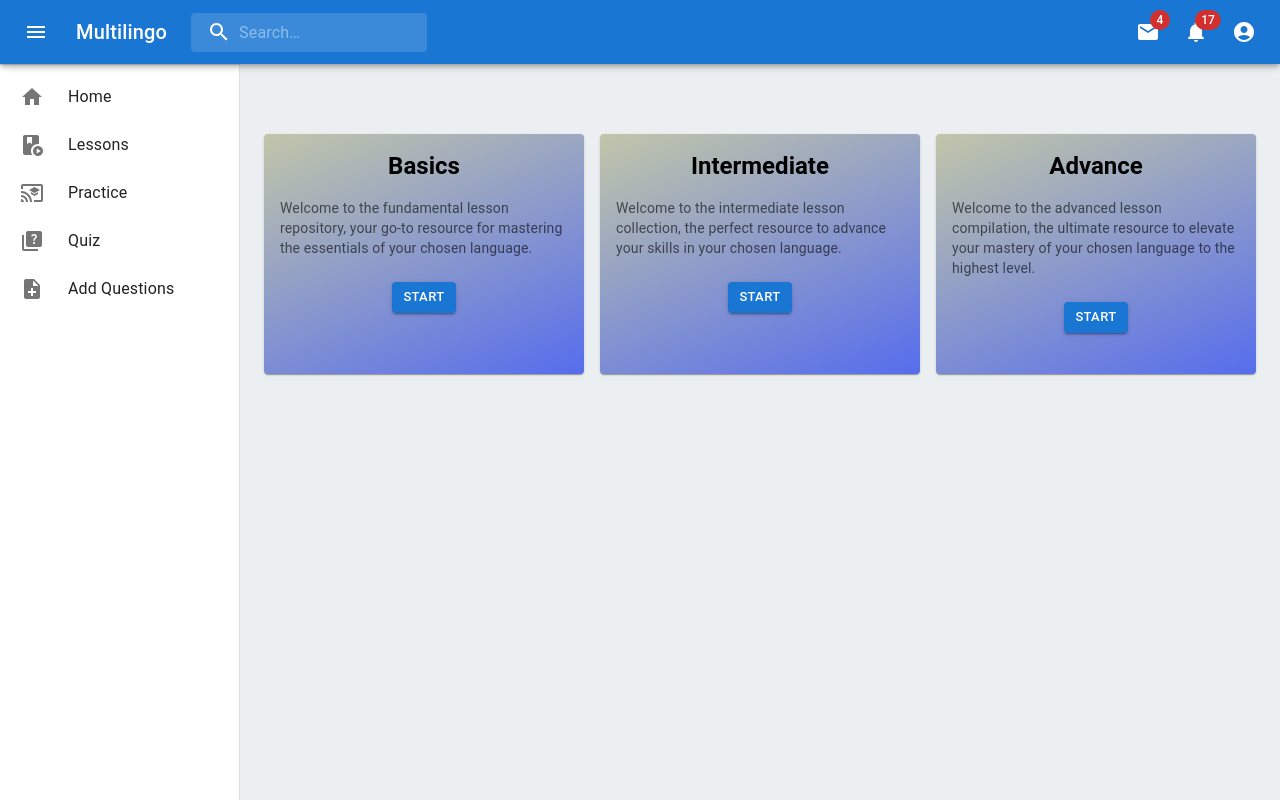
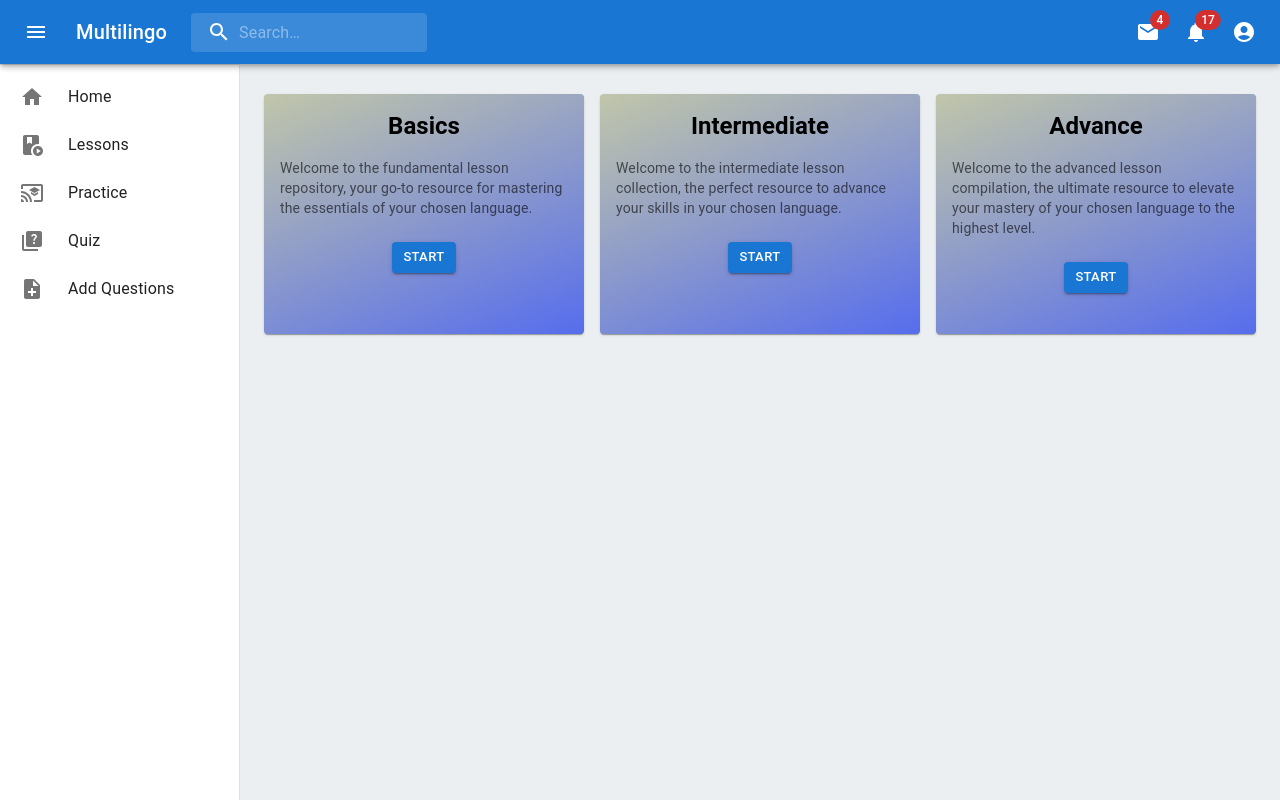
Before and after one commit to sristhilamichhane/multilingo, a React (Vite) app in the folder frontend/: page /learnlesson in a window 1280 px wide. Built offline with nearby package versions, Linux system fonts and the light colour scheme; what react-swipeable-views-utils would draw is missing.

Commit message:
feat: :art: managing learnlesson section

```diff
--- a/frontend/src/Pages/LearnLesson.jsx
+++ b/frontend/src/Pages/LearnLesson.jsx
@@ -32,7 +32,7 @@
         <Box sx={{ display: "flex" }}>
           <Sidebar />
           <MainContent>
-            <Box component="main" sx={{ flexGrow: 1, pt: 10 }}>
+            <Box component="main" sx={{ flexGrow: 1, pt: 5 }}>
               <Grid container spacing={2}>
                 <Grid item xs={12} md={4}>
                   <Card
```
